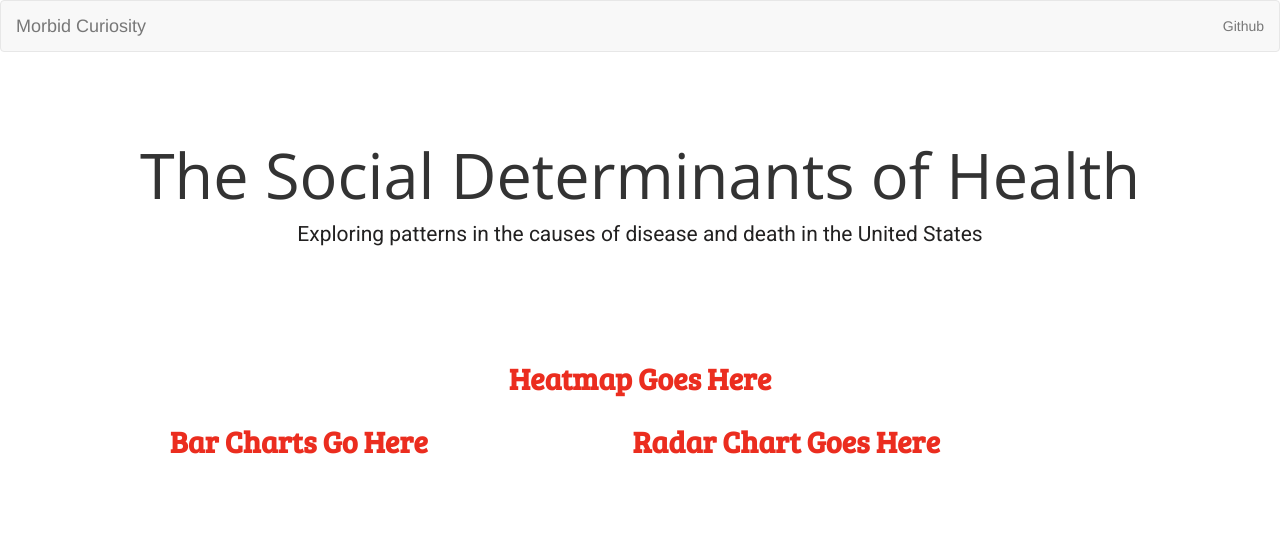
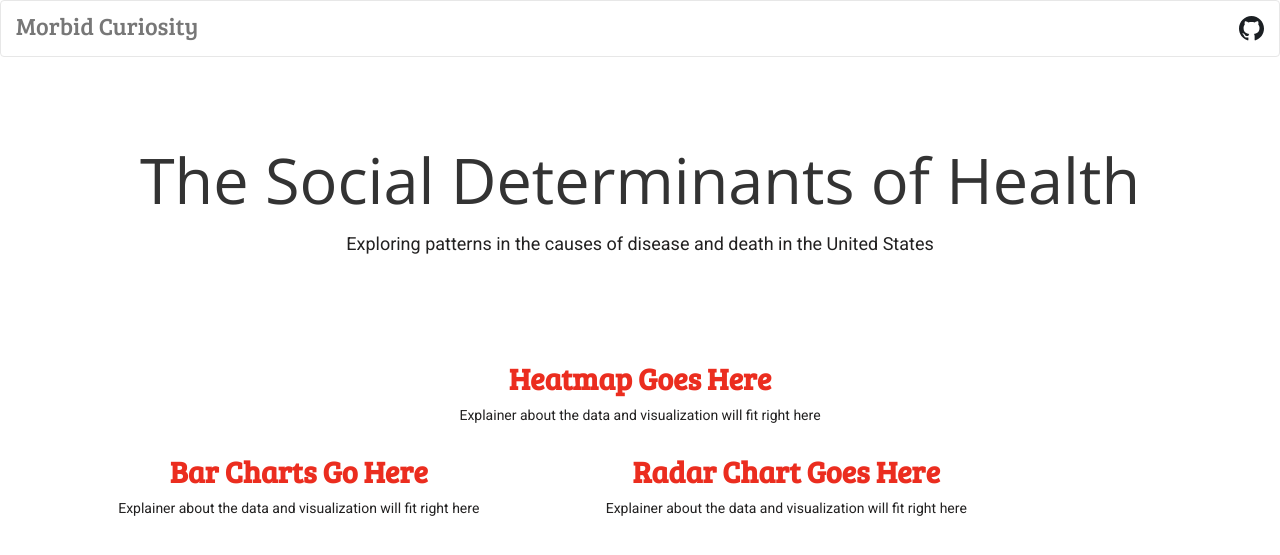
Before and after one commit to hlbarker2/MorbidCuriosity, a Flask app: page / in a window 1280 px wide. Shown: the top 555 px of the page. Run offline with Flask 2, Linux system fonts and the light colour scheme; some libraries are stand-ins or nearby versions.

Commit message:
updates to site

```diff
--- a/Morbid-Curiosity/static/css/style.css
+++ b/Morbid-Curiosity/static/css/style.css
@@ -1,18 +1,19 @@
 /* stylin' */
 
-/* google fonts:
+/* ======================================
+Google fonts for reference:
 font-family: 'Roboto', sans-serif;
 font-family: 'Open Sans', sans-serif;
-font-family: 'Bree Serif', serif; */
+font-family: 'Bree Serif', serif;
+====================================== */
 
+
+/* ======================================
+ Tag Data
+ ====================================== */
 h1 {
     font-family: 'Open Sans', sans-serif;
-    font-size: 60px;
-    color: black;
-}
-.display-4 {
-    font-family: 'Open Sans', sans-serif;;
-    font-size: 60px;
+    font-size: 55px;
     color: black;
 }
 
@@ -21,21 +22,32 @@ h2 {
     font-size: 30px;
     text-align: center;
     font-weight: bold;
-    color:  rgb(235, 45, 31);
+    color: rgb(235, 45, 31);
 }
 
 h3 {
-    font-family: 'Open Sans', sans-serif !important;
-    font-size: 16px;
+    font-family: 'Roboto', sans-serif;
+    font-size: 18px;
     text-align: center;
     color: rgb(34, 33, 33);
 }
 
 p {
     font-family: 'Roboto', sans-serif;
-    font-size: 16px;
+    font-size: 14px;
     text-align: center;
     color: rgb(34, 33, 33);
+    display: block;
+}
+
+/* ======================================
+ Class Data
+ ====================================== */
+
+.team-name {
+    font-family: 'Bree Serif', serif;
+    font-size: 24px;
+    color: rgb(235, 45, 31);
 }
 
 .heading-custom {
@@ -43,7 +55,10 @@ p {
     font-size: 18px !important;
     color: rgb(34, 33, 33);
     background-color:transparent !important;
+}
 
+.navbar {
+    background-color:transparent !important;
 }
 
 .jumbotron {
@@ -55,8 +70,10 @@ p {
     margin-bottom: 10px;
 }
 
+/* ======================================
+ ID Data
+ ====================================== */
 
-/* ID Data */
 #selDataset {
     font-family: 'Open Sans', sans-serif;
 }
--- a/Morbid-Curiosity/static/js/app.js
+++ b/Morbid-Curiosity/static/js/app.js
@@ -2,204 +2,24 @@
 // GET METADATA
 // ###############################
 
-function buildMetaData(sample) {
-  var url1 = `/metadata/${sample}`;
-
-  d3.json(url1).then(function(sampleData) {
-    // console.log(sampleData);
-
-  // Reference to Panel element for sample metadata
-  var PANEL = d3.select("#sample-metadata");
-
-  // clear any existing metadata
-  PANEL.html("");
-
-  // Use `Object.entries` to add each key and value pair to the panel
-  // Using d3 to append new tags for each key-value in the metadata.
-  Object.entries(sampleData).forEach(([key, value]) => {
-    PANEL.append('p').text(`${key}: ${value}`);
-  })
-})
-}
 
 // ###############################
-// BONUS: Build the Gauge Chart
+// BUILD USA HEAT MAP
 // ###############################
-function buildGauge(wfreq) {
-
-   // Enter the washing frequency between 0 and 180
-   var level = parseFloat(wfreq) * 20;
-
-  // Trig to calc meter point
-  var degrees = 180 - level, radius = 0.75;
-  var radians = (degrees * Math.PI) / 180;
-  var x = radius * Math.cos(radians);
-  var y = radius * Math.sin(radians);
-
-  // Path: https://plot.ly/javascript/gauge-charts/
-  var mainPath = 'M -.0 -0.025 L .0 0.025 L ',
-      pathX = String(x),
-      space = ' ',
-      pathY = String(y),
-      pathEnd = ' Z';
-  var path = mainPath.concat(pathX, space, pathY, pathEnd);
-
-  var gaugeData = [
-    {
-      type: 'scatter',
-      x: [0],
-      y:[0],
-      marker: {size: 12, color:'#404040'},
-      showlegend: false,
-      name: 'W-Frequency',
-      text: level,
-      hoverinfo: 'text+name'
-    },
-    {
-      values: [50/9, 50/9, 50/9, 50/9, 50/9, 50/9, 50/9, 50/9, 50/9, 50],
-      rotation: 90,
-      text: ["8-9", "7-8", "6-7", "5-6", "4-5", "3-4", "2-3", "1-2", "0-1", ""],
-      textinfo: 'text',
-      textposition:'inside',
-      marker: {
-        colors: [
-          '#DB2C11',
-          '#F2402C',
-          '#FF5D4B',
-          '#FF6F61',
-          '#F58376',
-          '#FA8B7F',
-          '#FDAB9B',
-          '#FCC1B6',
-          '#EADEDB',
-          'rgba(0,0,0,0)'
-        ]
-      },
-      labels: ["8-9", "7-8", "6-7", "5-6", "4-5", "3-4", "2-3", "1-2", "0-1", ""],
-      hoverinfo: "label",
-      hole: .5,
-      type: 'pie',
-      showlegend: false
-    }
-  ];
-
-  var gaugeLayout = {
-    shapes:[
-      {
-        type: 'path',
-        path: path,
-        fillcolor: '#404040',
-        line: {
-          color: '#404040'
-        }
-      }
-    ],
-    title: `Belly Button Cleaning Frequency<br><i>Scrubs Per Week</i>`,
-    height: 500,
-    width: 500,
-    xaxis: {zeroline:false, showticklabels:false, showgrid: false, range: [-1, 1]},
-    yaxis: {zeroline:false, showticklabels:false, showgrid: false, range: [-1, 1]},
-    paper_bgcolor: 'rgba(0,0,0,0)',
-    plot_bgcolor: 'rgba(0,0,0,0)'
-  };
-
-  Plotly.plot('gauge', gaugeData, gaugeLayout);
-  }
 
 
 // ###############################
-// BUILD PIE AND BUBBLE CHARTS
+// BUILD BAR CHARTS
 // ###############################
-
-function buildCharts(sample) {
-
-  // Use `d3.json` to fetch the sample data for the plots
-  var url2 = `/samples/${sample}`;
-
-  d3.json(url2).then(function(sampleData) {
-    // console.log(sampleData);
-
-    const otu_ids = sampleData.otu_ids;
-    const otu_labels = sampleData.otu_labels;
-    const sample_values = sampleData.sample_values;
-
-    // Build a pie chart with the sample data
-    // Use slice() to grab the top 10 sample_values, otu_ids, and labels (10 each).
-
-    var pieTrace = {
-      type: "pie",
-      name: "Pie Chart",
-      values: sample_values.slice(0,10),
-      labels: otu_ids.slice(0,10),
-      hovertext: otu_labels.slice(0,10),
-      hoverinfo: 'hovertext',
-      marker: {
-        colors: [
-          '#BC70A4',
-          '#BFD641',
-          '#FCC1B6',
-          '#005960',
-          '#CE5B78',
-          '#FF6F61',
-          '#C62168',
-          '#2E4A62',
-          '#006E6D',
-          '#00A591'
-        ],
-      }
-    };
-
-    var pieData = [pieTrace];
-
-    var pieLayout = {
-      title: "Content Biodiversity",
-      height: 500,
-      width: 500,
-      showlegend: false,
-      paper_bgcolor: 'rgba(0,0,0,0)',
-      plot_bgcolor: 'rgba(0,0,0,0)'
-    };
-
-    // clear any existing metadata
-    // var PIE = d3.select("pie").html("");
-
-    Plotly.plot("pie", pieData, pieLayout);
-
-    // Build a Bubble Chart using the sample data
-    var bubbleTrace = {
-      x: otu_ids,
-      y: sample_values,
-      text: otu_labels,
-      mode: 'markers',
-      marker: {
-        size: sample_values,
-        color: otu_ids,
-        colorscale: [[0, '#68BDC3'], [0.25, '#4CA6AC'], [0.45, '#338F95'], [0.65, '#227F86'], [0.85, '#005960'], [1, '#01454A']],
-        type: 'heatmap',
-        showscale: false
-      }
-    };
-
-    var bubbleData = [bubbleTrace];
-
-    var bubbleLayout = {
-      // title: "Bubble Chart",
-      xaxis: {
-        title: "OTU ID"
-      },
-      showlegend: false,
-      height: 500,
-      width: 800,
-    };
-
-    Plotly.plot("bubble", bubbleData, bubbleLayout)
-  });
-};
-
 
 
 // ###############################
-// INITIALIZE
+// BUILD RADAR CHART
+// ###############################
+
+
+// ###############################
+// INITIALIZE FOR THE HEAT MAP
 // ###############################
 function init() {
   // Grab a reference to the dropdown select element
--- a/Morbid-Curiosity/templates/index.html
+++ b/Morbid-Curiosity/templates/index.html
@@ -16,33 +16,15 @@
   <!-- navbar -->
   <nav class="navbar navbar-default">
     <div class="navbar-header">
-      <!-- <button type="button" class="navbar-toggle collapsed" data-toggle="collapse"
-        aria-expanded="false">
-        <span class="sr-only">Toggle navigation</span>
-        <span class="icon-bar"></span>
-        <span class="icon-bar"></span>
-        <span class="icon-bar"></span>
-      </button> -->
-      <a class="navbar-brand" href="index.html">Morbid Curiosity</a>
+      <a class="navbar-brand team-name" href="index.html">Morbid Curiosity</a>
     </div>
     <div class="collapse navbar-collapse">
       <ul class="nav navbar-nav navbar-right">
-        <!-- <li class="dropdown">
-          <a class="dropdown-toggle" type="button" data-toggle="dropdown">Projects
-          <span class="caret"></span></a>
-          <ul class="dropdown-menu">
-            <li><a href="UFO-index.html">UFO Records</a></li>
-            <li><a href="trolls.html">Trolls Twitter Sentiment Analysis</a></li>
-            <li><a href="weather-index.html">Weather Analysis</a></li>
-            <li><a href="personal-art.html">Personal Art</a></li>
-          </ul>
-        </li> -->
-
-        <!-- link to github repo -->
         <li class="menu">
-          <a target="#_blank" href="https://github.com/hlbarker2/MorbidCuriosity">Github</a>
+          <a target="#_blank" href="https://github.com/hlbarker2/MorbidCuriosity">
+            <img width=25px src="../static/images/Octicons-mark-github.svg">
+          </a>
         </li>
-
       </ul>
     </div>
   </nav>
@@ -50,14 +32,16 @@
   <div class="container">
     <div class="row">
       <div class="col-md-12 jumbotron text-center">
-        <h1 class="display-4">The Social Determinants of Health</h1>
-        <p>Exploring patterns in the causes of disease and death in the United States</p>
+        <h1>The Social Determinants of Health</h1>
+        <h3>Exploring patterns in the causes of disease and death in the United States</h3>
       </div>
     </div>
 
     <div class="row">
+      <!-- USA heat map -->
       <div class="col-md-12">
         <h2>Heatmap Goes Here</h2>
+        <p>Explainer about the data and visualization will fit right here</p>
         <div class="heatmap">
           <!-- <h3>Select a sample to view:</h3>
           <select id="selDataset" onchange="optionChanged(this.value)"></select> -->
@@ -68,12 +52,14 @@
       <!-- bar charts -->
       <div class="col-md-5">
         <h2>Bar Charts Go Here</h2>
+        <p>Explainer about the data and visualization will fit right here</p>
         <div id="bar">
         </div>
       </div>
       <!-- radar chart -->
       <div class="col-md-5">
         <h2>Radar Chart Goes Here</h2>
+        <p>Explainer about the data and visualization will fit right here</p>
         <div id="radar">
         </div>
       </div>
```
Also changed, not shown: Morbid-Curiosity/static/images/Octicons-mark-github.svg (added).
